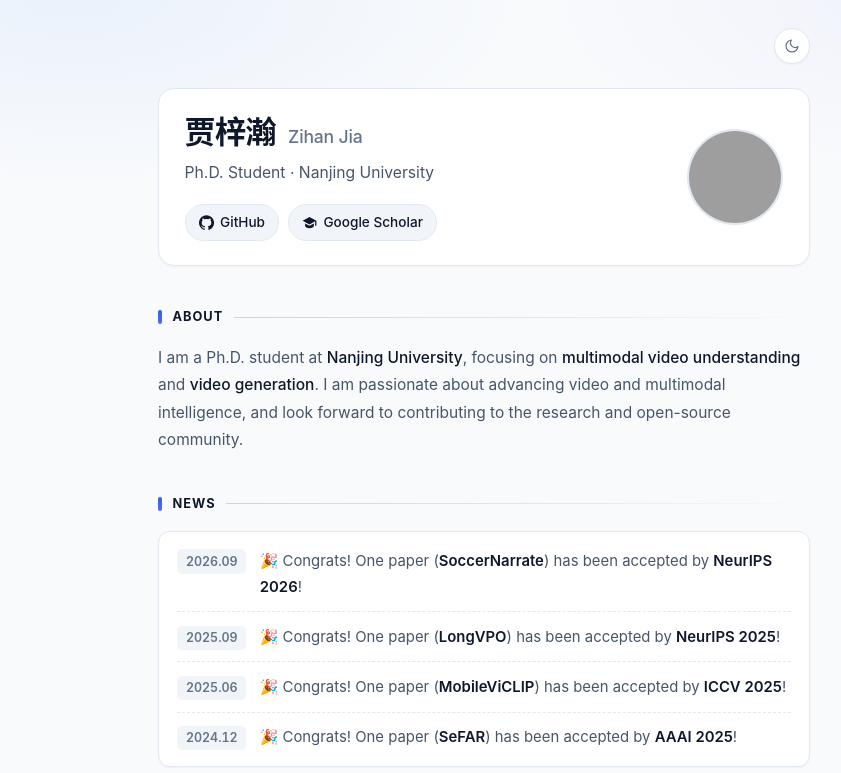
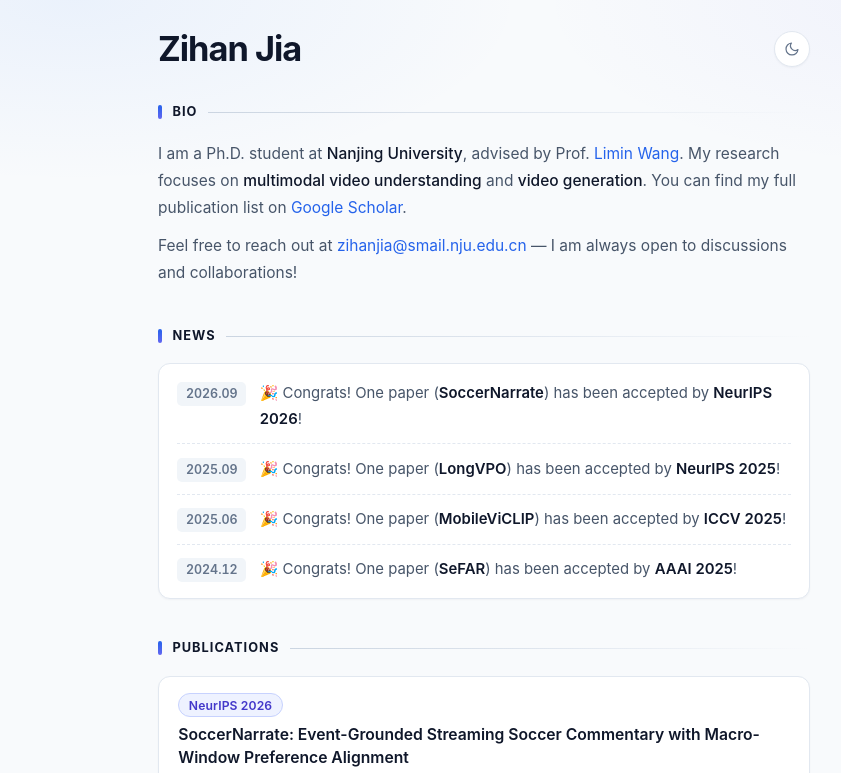
Before and after one commit to cauchyjia/cauchyjia.github.io, a plain HTML site: page index.html in a window 1280 px wide. Shown: the top 773 px of the page, without its empty margins (156-997 px from the left). Drawn offline with Linux system fonts and the light colour scheme; grey boxes are pictures that could not be loaded.

Commit message:
Update header and bio
Co-authored-by: Cursor <cursoragent@cursor.com>

```diff
--- a/index.html
+++ b/index.html
@@ -3,9 +3,9 @@
 <head>
   <meta charset="UTF-8" />
   <meta name="viewport" content="width=device-width, initial-scale=1.0" />
-  <title>贾梓瀚 (Zihan Jia) — Homepage</title>
-  <meta name="description" content="贾梓瀚 (Zihan Jia) — Ph.D. student at Nanjing University, focusing on multimodal video understanding and video generation." />
-  <meta property="og:title" content="贾梓瀚 (Zihan Jia)" />
+  <title>Zihan Jia</title>
+  <meta name="description" content="Zihan Jia — Ph.D. student at Nanjing University, focusing on multimodal video understanding and video generation." />
+  <meta property="og:title" content="Zihan Jia" />
   <meta property="og:description" content="Ph.D. student at Nanjing University, focusing on multimodal video understanding and video generation." />
   <meta property="og:type" content="website" />
   <meta property="og:url" content="https://cauchyjia.github.io/" />
@@ -19,11 +19,12 @@
       }
     })();
   </script>
-  <link rel="stylesheet" href="style.css?v=3" />
+  <link rel="stylesheet" href="style.css?v=4" />
 </head>
 <body>
   <div class="container">
-    <nav class="topbar" aria-label="Page controls">
+    <header class="topbar">
+      <h1 class="site-name">Zihan Jia</h1>
       <button id="theme-toggle" class="theme-toggle" type="button" aria-label="Toggle color theme" title="Toggle theme">
         <svg class="icon-sun" viewBox="0 0 24 24" width="16" height="16" fill="none" stroke="currentColor" stroke-width="1.8" stroke-linecap="round" stroke-linejoin="round" aria-hidden="true">
           <circle cx="12" cy="12" r="4"></circle>
@@ -33,49 +34,22 @@
           <path d="M21 12.79A9 9 0 1 1 11.21 3 7 7 0 0 0 21 12.79z"></path>
         </svg>
       </button>
-    </nav>
-
-    <header class="hero">
-      <div class="hero-info">
-        <h1>贾梓瀚 <span class="name-en">Zihan Jia</span></h1>
-        <p class="subtitle">Ph.D. Student · Nanjing University</p>
-
-        <div class="links">
-          <a class="link-pill" href="https://github.com/cauchyjia" target="_blank" rel="noopener noreferrer">
-            <svg viewBox="0 0 24 24" width="15" height="15" fill="currentColor" aria-hidden="true">
-              <path d="M12 .5a12 12 0 0 0-3.79 23.39c.6.11.82-.26.82-.58v-2.03c-3.34.73-4.04-1.61-4.04-1.61-.55-1.38-1.33-1.75-1.33-1.75-1.09-.74.08-.73.08-.73 1.2.09 1.84 1.23 1.84 1.23 1.07 1.84 2.81 1.31 3.5 1 .11-.78.42-1.31.76-1.61-2.67-.3-5.47-1.33-5.47-5.93 0-1.31.47-2.38 1.24-3.22-.12-.3-.54-1.52.12-3.18 0 0 1.01-.32 3.3 1.23a11.5 11.5 0 0 1 6.01 0c2.29-1.55 3.3-1.23 3.3-1.23.66 1.66.24 2.88.12 3.18.77.84 1.24 1.91 1.24 3.22 0 4.61-2.81 5.62-5.48 5.92.43.37.81 1.1.81 2.22v3.29c0 .32.22.7.83.58A12 12 0 0 0 12 .5Z"></path>
-            </svg>
-            <span>GitHub</span>
-          </a>
-
-          <a class="link-pill" href="https://scholar.google.com/citations?user=40v8918AAAAJ" target="_blank" rel="noopener noreferrer">
-            <svg viewBox="0 0 24 24" width="15" height="15" fill="currentColor" aria-hidden="true">
-              <path d="M12 3 1 9l11 6 9-4.91V17h2V9L12 3Zm0 14.27L5 13.45V17c0 2.21 3.13 4 7 4s7-1.79 7-4v-3.55l-7 3.82Z"></path>
-            </svg>
-            <span>Google Scholar</span>
-          </a>
-        </div>
-      </div>
-
-      <img
-        class="avatar"
-        src="https://avatars.githubusercontent.com/u/90963854?v=4"
-        alt="贾梓瀚 (Zihan Jia)"
-        width="96"
-        height="96"
-        loading="eager"
-      />
     </header>
 
     <main>
-      <section id="about" class="section">
-        <h2 class="section-title">About</h2>
+      <section id="bio" class="section section-first">
+        <h2 class="section-title">Bio</h2>
         <p>
-          I am a Ph.D. student at <strong>Nanjing University</strong>, focusing on
-          <strong>multimodal video understanding</strong> and
-          <strong>video generation</strong>. I am passionate about advancing video and
-          multimodal intelligence, and look forward to contributing to the research and
-          open-source community.
+          I am a Ph.D. student at <strong>Nanjing University</strong>, advised by Prof.
+          <a href="https://wanglimin.github.io/" target="_blank" rel="noopener noreferrer">Limin Wang</a>.
+          My research focuses on <strong>multimodal video understanding</strong> and
+          <strong>video generation</strong>. You can find my full publication list on
+          <a href="https://scholar.google.com/citations?user=40v8918AAAAJ" target="_blank" rel="noopener noreferrer">Google Scholar</a>.
+        </p>
+        <p class="bio-contact">
+          Feel free to reach out at
+          <a href="mailto:zihanjia@smail.nju.edu.cn">zihanjia@smail.nju.edu.cn</a>
+          — I am always open to discussions and collaborations!
         </p>
       </section>
 
--- a/style.css
+++ b/style.css
@@ -108,8 +108,18 @@ a:hover {
 .topbar {
   display: flex;
   align-items: center;
-  justify-content: flex-end;
-  margin-bottom: 1.5rem;
+  justify-content: space-between;
+  gap: 1rem;
+  margin-bottom: 2rem;
+}
+
+.site-name {
+  margin: 0;
+  font-size: 2.15rem;
+  font-weight: 700;
+  line-height: 1.2;
+  letter-spacing: -0.03em;
+  color: var(--text);
 }
 
 .theme-toggle {
@@ -125,6 +135,7 @@ a:hover {
   color: var(--text-muted);
   cursor: pointer;
   box-shadow: var(--card-shadow);
+  flex-shrink: 0;
   transition: color 0.15s ease, border-color 0.15s ease, background-color 0.15s ease;
 }
 
@@ -145,81 +156,17 @@ a:hover {
   display: none;
 }
 
-/* Hero */
-.hero {
-  position: relative;
-  display: flex;
-  align-items: center;
-  justify-content: space-between;
-  gap: 2rem;
-  padding: 1.5rem 1.6rem;
-  background-color: var(--card-bg);
-  border: 1px solid var(--border);
-  border-radius: 16px;
-  box-shadow: var(--card-shadow);
+/* Sections & Editorial Dividers */
+.section {
+  margin-top: 2.4rem;
 }
 
-.hero-info h1 {
-  margin: 0;
-  font-size: 1.95rem;
-  font-weight: 650;
-  line-height: 1.25;
-  letter-spacing: -0.025em;
+.section-first {
+  margin-top: 0;
 }
 
-.name-en {
-  font-size: 1.1rem;
-  font-weight: 450;
-  color: var(--text-muted);
-  margin-left: 0.35rem;
-  letter-spacing: -0.01em;
-}
-
-.subtitle {
-  margin: 0.45rem 0 0;
-  font-size: 0.98rem;
-  color: var(--text-secondary);
-}
-
-.links {
-  display: flex;
-  flex-wrap: wrap;
-  gap: 0.55rem;
-  margin-top: 1.1rem;
-}
-
-.link-pill {
-  display: inline-flex;
-  align-items: center;
-  gap: 0.4rem;
-  padding: 0.34rem 0.82rem;
-  font-size: 0.85rem;
-  font-weight: 500;
-  color: var(--text);
-  background-color: var(--surface);
-  border: 1px solid var(--border);
-  border-radius: 999px;
-}
-
-.link-pill:hover {
-  color: var(--accent);
-  border-color: var(--accent);
-  background-color: var(--card-bg);
-}
-
-.avatar {
-  width: 96px;
-  height: 96px;
-  border-radius: 50%;
-  object-fit: cover;
-  border: 2px solid var(--border);
-  flex-shrink: 0;
-  background-color: var(--surface);
-}
-
-/* Sections & Editorial Dividers */
-.section {
-  margin-top: 2.5rem;
+.bio-contact {
+  margin-top: 0.7rem !important;
 }
 
 .section-title {
@@ -444,23 +391,11 @@ a:hover {
   }
 
   .topbar {
-    margin-bottom: 1.15rem;
+    margin-bottom: 1.5rem;
   }
 
-  .hero {
-    flex-direction: column-reverse;
-    align-items: flex-start;
-    gap: 1.15rem;
-    padding: 1.25rem;
-  }
-
-  .avatar {
-    width: 78px;
-    height: 78px;
-  }
-
-  .hero-info h1 {
-    font-size: 1.65rem;
+  .site-name {
+    font-size: 1.8rem;
   }
 
   .news-list li {
```
